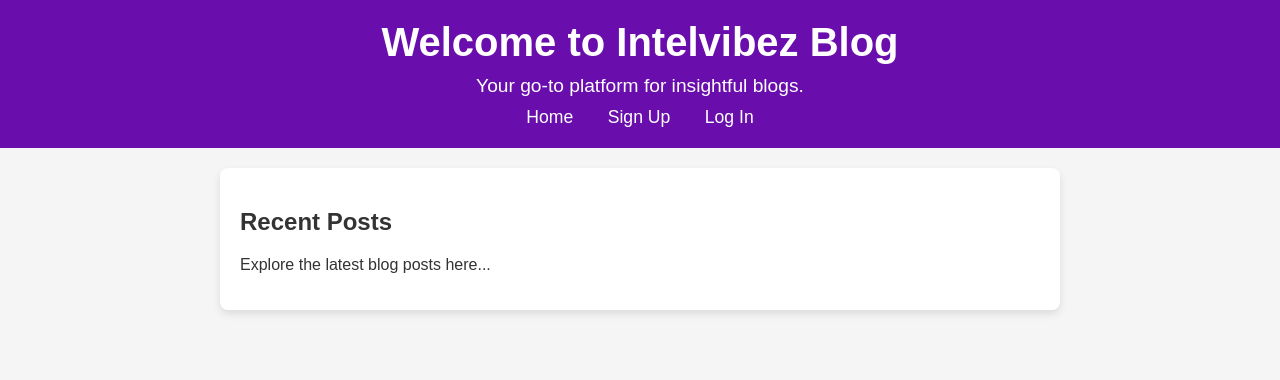
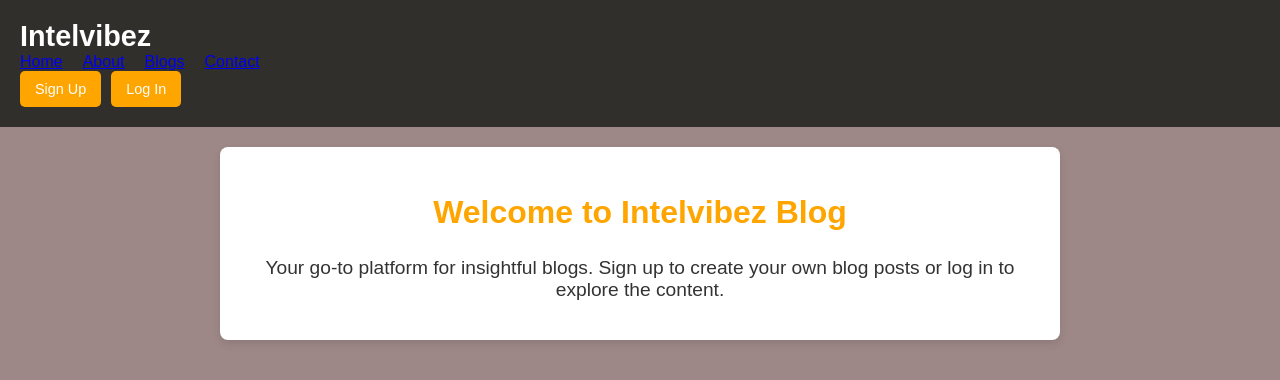
Before and after one commit to uc4151/my-alx-blog, a Flask app: page / in a window 1280 px wide. Shown: the top 380 px of the page. Run offline with Flask 3, Linux system fonts and the light colour scheme.

Commit message:
added header menu and stylings

```diff
--- a/static/styles/style.css
+++ b/static/styles/style.css
@@ -3,42 +3,50 @@ body {
     font-family: Arial, sans-serif;
     margin: 0;
     padding: 0;
-    background-color: #f5f5f5; /* Light grey */
+    background-color: #9e8787; /* Light grey */
     color: #333; /* Dark grey */
 }
 
 /* Header Styles */
 header {
-    background-color: #6a0dad; /* Purple */
+    background-color: #312f2b; /* Reddish yellow */
     color: white;
     padding: 20px;
-    text-align: center;
+    display: flex;
+    justify-content: space-between; /* Space between h1 and nav */
+    align-items: center;
 }
 
-header h1 {
+.header-content h1 {
     margin: 0;
-    font-size: 2.5em;
+    font-size: 1.8em;
 }
 
-header p {
-    margin: 10px 0 0;
-    font-size: 1.2em;
+/* Navigation */
+nav {
+    display: flex;
+    gap: 20px;
+    margin-left: auto; /* Push the menu to the far right */
 }
 
-/* Navigation Bar */
-nav {
-    margin-top: 10px;
+/* Buttons */
+header .auth-buttons {
+    display: flex;
+    gap: 10px;
 }
 
-nav a {
+header .auth-buttons a {
+    text-decoration: none;
+    padding: 10px 15px;
+    font-size: 0.9em;
     color: white;
-    text-decoration: none;
-    margin: 0 15px;
-    font-size: 1.1em;
+    background-color: #ffa500; /* Reddish yellow */
+    border-radius: 5px;
+    transition: background-color 0.3s ease;
 }
 
-nav a:hover {
-    text-decoration: underline;
+header .auth-buttons a:hover {
+    background-color: #cc8400; /* Darker shade of Reddish yellow */
 }
 
 /* Main Content Styles */
@@ -51,63 +59,17 @@ main {
     box-shadow: 0 4px 8px rgba(0, 0, 0, 0.1);
 }
 
-/* Form Styles */
-form {
-    display: flex;
-    flex-direction: column;
+.welcome-note {
+    text-align: center;
 }
 
-form label {
-    font-weight: bold;
-    margin-top: 10px;
-    color: #6a0dad; /* Purple */
+.welcome-note h2 {
+    font-size: 2em;
+    color: #ffa500; /* Reddish yellow */
 }
 
-form input, form textarea, form button {
-    font-size: 1em;
-    padding: 10px;
-    margin-top: 5px;
-    border: 1px solid #ccc;
-    border-radius: 5px;
+.welcome-note p {
+    font-size: 1.2em;
+    margin-top: 10px;
+    color: #333;
 }
-
-form textarea {
-    resize: vertical;
-}
-
-form button {
-    background-color: #6a0dad; /* Purple */
-    color: white;
-    border: none;
-    cursor: pointer;
-    margin-top: 15px;
-}
-
-form button:hover {
-    background-color: #5b0cac; /* Darker Purple */
-}
-
-/* Footer Styles (if needed) */
-footer {
-    background-color: #333; /* Dark grey */
-    color: white;
-    text-align: center;
-    padding: 10px;
-    margin-top: 20px;
-    font-size: 0.9em;
-}
-
-/* Responsive Design */
-@media (max-width: 600px) {
-    header h1 {
-        font-size: 2em;
-    }
-
-    nav a {
-        font-size: 1em;
-    }
-
-    main {
-        padding: 10px;
-    }
-}
--- a/templates/home.html
+++ b/templates/home.html
@@ -3,22 +3,30 @@
 <head>
     <meta charset="UTF-8">
     <meta name="viewport" content="width=device-width, initial-scale=1.0">
-    <title>Home - Intelvibez</title>
-    <link rel="stylesheet" href="{{ url_for('static', filename='styles/style.css') }}">
+    <title>Intelvibez</title>
+    <link rel="stylesheet" href="static/styles/style.css">
 </head>
 <body>
     <header>
-        <h1>Welcome to Intelvibez Blog</h1>
-        <p>Your go-to platform for insightful blogs.</p>
-        <nav>
-            <a href="{{ url_for('home') }}">Home</a>
-            <a href="{{ url_for('register') }}">Sign Up</a>
-            <a href="{{ url_for('login') }}">Log In</a>
-        </nav>
+        <div class="header-content">
+            <h1>Intelvibez</h1>
+            <nav>
+                <a href="#home">Home</a>
+                <a href="#about">About</a>
+                <a href="#blogs">Blogs</a>
+                <a href="#contact">Contact</a>
+            </nav>
+            <div class="auth-buttons">
+                <a href="/signup">Sign Up</a>
+                <a href="/login">Log In</a>
+            </div>
+        </div>
     </header>
     <main>
-        <h2>Recent Posts</h2>
-        <p>Explore the latest blog posts here...</p>
+        <section class="welcome-note">
+            <h2>Welcome to Intelvibez Blog</h2>
+            <p>Your go-to platform for insightful blogs. Sign up to create your own blog posts or log in to explore the content.</p>
+        </section>
     </main>
 </body>
 </html>
```
